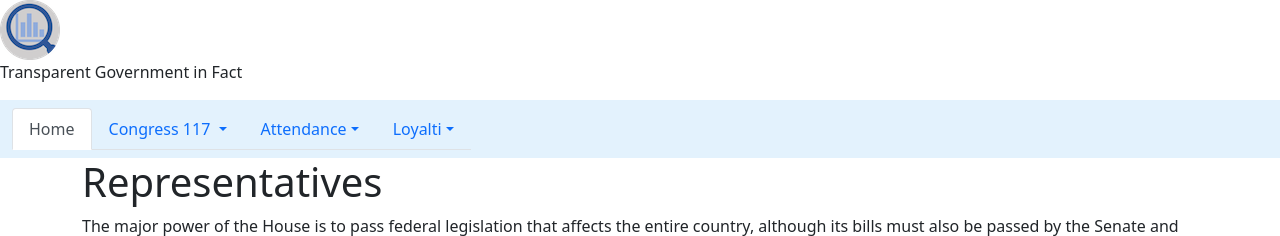
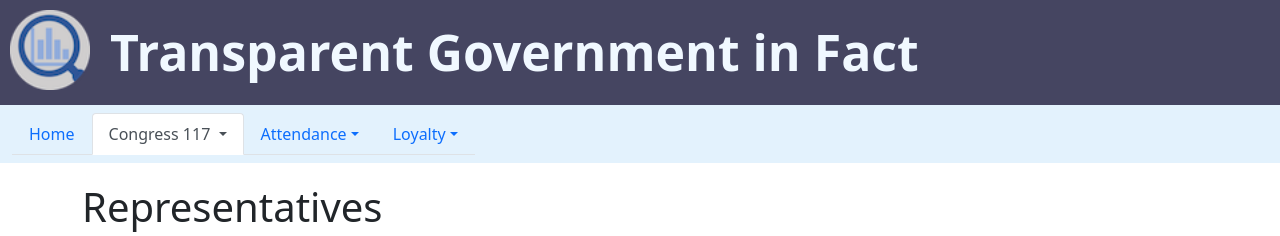
Before and after one commit to Gitow93/TGIFPROJECTUBIQUM, a plain HTML site: page html/house/index.html in a window 1280 px wide. Shown: the top 236 px of the page. Drawn offline with nearby package versions, Linux system fonts and the light colour scheme.

Commit message:
add some style and funcionality changes

```diff
--- a/html/house/index.html
+++ b/html/house/index.html
@@ -27,21 +27,21 @@
   </head>
 
   <body>
-    <header>
-      <img src="/styles/images/logo.png" alt="logo" />
-      <p>Transparent Government in Fact</p>
+    <header class="header">
+      <img class="logo_image" src="/styles/images/logo.png" alt="logo" />
+      <p class="header_title">Transparent Government in Fact</p>
     </header>
     <nav class="navbar navbar-light" style="background-color: #e3f2fd">
       <div class="container-fluid">
         <ul class="nav nav-tabs">
           <li>
-            <a class="nav-link active" aria-current="page" href="/html/home.html"
+            <a class="nav-link" aria-current="page" href="/html/home.html"
               >Home</a
             >
           </li>
           <li class="nav-item dropdown">
             <button
-              class="nav-link dropdown-toggle"
+              class="nav-link active dropdown-toggle"
               data-bs-toggle="dropdown"
               role="button"
               aria-expanded="false"
@@ -84,7 +84,7 @@
               data-bs-toggle="dropdown"
               role="button"
               aria-expanded="false"
-              >Loyalti</a
+              >Loyalty</a
             >
             <ul class="dropdown-menu">
               <li>
@@ -99,7 +99,7 @@
       </div>
     </nav>
 
-    <div class="container">
+    <div class="container up text_container">
       <h1>Representatives</h1>
       <p>
         The major power of the House is to pass federal legislation that affects
@@ -152,7 +152,7 @@
         </div>
       </div>
       <br />
-      <table class="table table-dark table-striped">
+      <table class="table table-striped table-hover">
         <thead>
           <tr>
             <th>Name</th>
@@ -216,7 +216,7 @@
       </table>
     </div>
 
-    <footer class="container">&copy; 2023 TGIF | All Rights Reserved</footer>
+    <footer class="container footer">&copy; 2023 TGIF | All Rights Reserved</footer>
 
   </body>
 </html>
--- a/js/navbar.js
+++ b/js/navbar.js
@@ -1,4 +1,4 @@
-// Close all dropdown lists if the user clicks outside of it
+
 window.addEventListener("click", (event) => {
   if (!event.target.matches(".dropdown-btn")) {
     Array.from(document.querySelectorAll(".dropdown")).forEach((elt) => {
@@ -7,7 +7,6 @@ window.addEventListener("click", (event) => {
   }
 });
 
-// set all dropdown buttons to open their associated dropdown list on click
 Array.from(document.querySelectorAll(".dropdown-btn")).forEach((btn) => {
   const dropdown = btn.closest(".dropdown");
   if (dropdown) {
--- a/styles/attendance.css
+++ b/styles/attendance.css
@@ -1,18 +1,40 @@
 * {
   box-sizing: border-box;
 }
+
+.header {
+  display: flex;
+  padding: 10px;
+  background-color: rgb(69, 69, 97);
+}
+
+.logo_image {
+  width: 80px;
+  height: 80px;
+}
+
+.header_title {
+  margin: 5px 20px;
+  font-size: 50px;
+  font-weight: bold;
+  color: aliceblue;
+}
+
 .up {
+  margin-top: 20px;
   display: flex;
   justify-content: space-between;
 }
+
 .text-container {
-    display: block;
+  width: 48%;
+  text-align: justify;
+}
+
+.table-container {
   width: 48%;
 }
-.table-container {
-    display: block;
-    width: 48%;
-}
+
 .down {
   display: flex;
   justify-content: space-between;
--- a/styles/home.css
+++ b/styles/home.css
@@ -1,6 +1,36 @@
 * {
-    box-sizing: border-box;
+  box-sizing: border-box;
 }
+
+.header {
+  display: flex;
+  padding: 10px;
+  background-color: rgb(69, 69, 97);
+}
+
+.logo_image {
+  width: 80px;
+  height: 80px;
+}
+
+.header_title {
+  margin: 5px 20px;
+  font-size: 50px;
+  font-weight: bold;
+  color: aliceblue;
+}
+
 .container-fluid {
-    margin-top: 20px;
+  display: flex;
+  text-align: justify;
 }
+
+.home_image {
+  margin-top: 50px;
+  margin-left: 20px;
+}
+
+.footer {
+  display: flex;
+  justify-content: center;
+}
--- a/styles/index.css
+++ b/styles/index.css
@@ -1,8 +1,39 @@
 * {
-    box-sizing: border-box;
+  box-sizing: border-box;
 }
-.dynamic-options  {
-    display: flex;
-    flex-direction: row;
-    justify-content: space-between;
+.dynamic-options {
+  display: flex;
+  flex-direction: row;
+  justify-content: space-between;
 }
+
+.header {
+  display: flex;
+  padding: 10px;
+  background-color: rgb(69, 69, 97);
+}
+
+.logo_image {
+  width: 80px;
+  height: 80px;
+}
+
+.header_title {
+  margin: 5px 20px;
+  font-size: 50px;
+  font-weight: bold;
+  color: aliceblue;
+}
+
+.up {
+  margin-top: 20px;
+}
+
+.text_container {
+  text-align: justify;
+}
+
+.footer {
+  display: flex;
+  justify-content: center;
+}
--- a/styles/loyalty.css
+++ b/styles/loyalty.css
@@ -1,19 +1,39 @@
 * {
   box-sizing: border-box;
+}
+
+.header {
+  display: flex;
+  padding: 10px;
+  background-color: rgb(69, 69, 97);
+}
+
+.logo_image {
+  width: 80px;
+  height: 80px;
+}
+
+.header_title {
+  margin: 5px 20px;
+  font-size: 50px;
+  font-weight: bold;
+  color: aliceblue;
 }
 
 .up {
   display: flex;
   justify-content: space-between;
 }
+
 .text-container {
-    display: block;
+  width: 48%;
+  text-align: justify;
+}
+
+.table-container {
   width: 48%;
 }
-.table-container {
-    display: block;
-    width: 48%;
-}
+
 .down {
   display: flex;
   justify-content: space-between;
```
Also changed, not shown: html/home.html (+5 -5 lines), html/house/attendance.html (+6 -6 lines), html/house/loyalty.html (+6 -6 lines), html/senate/attendance.html (+6 -6 lines), html/senate/index.html (+9 -9 lines), html/senate/loyalty.html (+6 -6 lines), pruebas.js (deleted, +0 -18 lines). Lines whose indentation alone changed are shown as unchanged.
